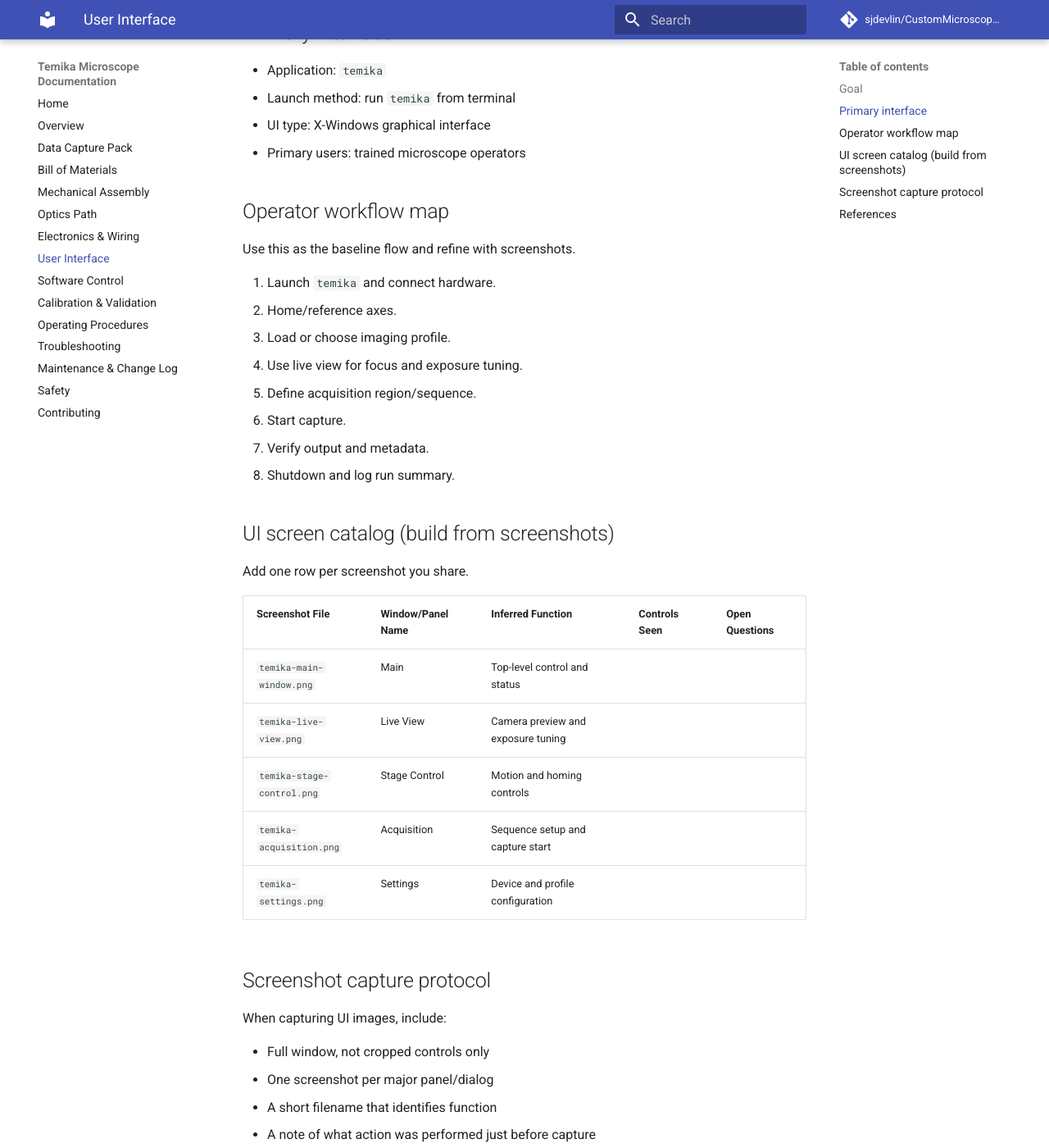
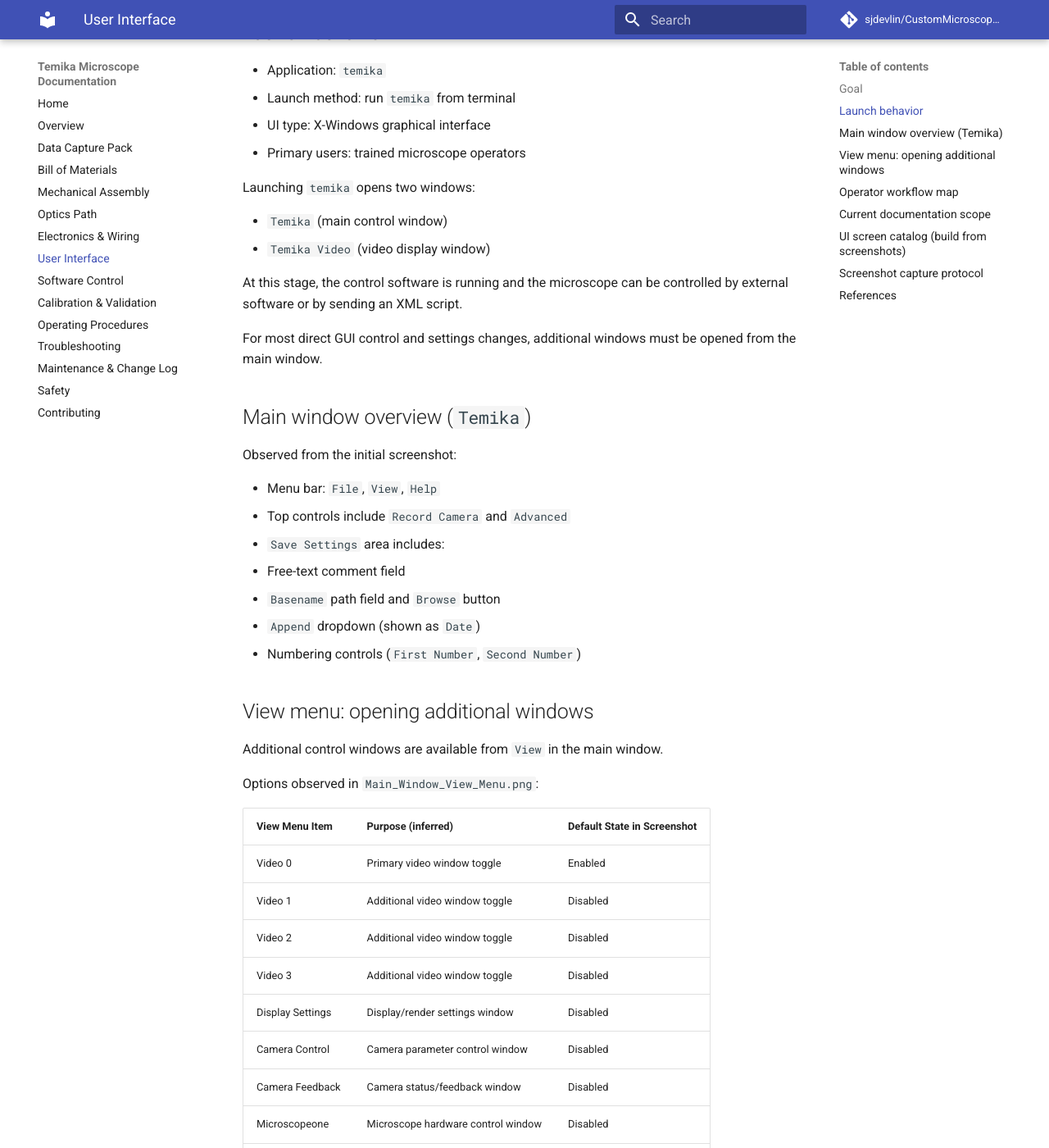
Before and after one commit to sjdevlin/CustomMicroscopeDocs, an MkDocs documentation site: the page built from docs/user-interface.md, in a window 1280 px wide and 1400 px high, scrolled down 274 px. Shown: the whole window at 82% size. Built offline with MkDocs 1.6.1 and Material for MkDocs 9.7.7, drawn with Linux system fonts in a browser that asks for light colours; comment, search, counter and statistics services are not loaded; some of the changed text lies outside the part shown.

Commit message:
Document Temika UI launch and View menu introduction

```diff
--- a/docs/user-interface.md
+++ b/docs/user-interface.md
@@ -4,16 +4,53 @@
 
 Document how operators use the `temika` graphical interface for daily operation.
 
-## Primary interface
+## Launch behavior
 
 - Application: `temika`
 - Launch method: run `temika` from terminal
 - UI type: X-Windows graphical interface
 - Primary users: trained microscope operators
 
+Launching `temika` opens two windows:
+
+- `Temika` (main control window)
+- `Temika Video` (video display window)
+
+At this stage, the control software is running and the microscope can be controlled by external software or by sending an XML script.
+
+For most direct GUI control and settings changes, additional windows must be opened from the main window.
+
+## Main window overview (`Temika`)
+
+Observed from the initial screenshot:
+
+- Menu bar: `File`, `View`, `Help`
+- Top controls include `Record Camera` and `Advanced`
+- `Save Settings` area includes:
+  - Free-text comment field
+  - `Basename` path field and `Browse` button
+  - `Append` dropdown (shown as `Date`)
+  - Numbering controls (`First Number`, `Second Number`)
+
+## View menu: opening additional windows
+
+Additional control windows are available from `View` in the main window.
+
+Options observed in `Main_Window_View_Menu.png`:
+
+| View Menu Item | Purpose (inferred) | Default State in Screenshot |
+|---|---|---|
+| Video 0 | Primary video window toggle | Enabled |
+| Video 1 | Additional video window toggle | Disabled |
+| Video 2 | Additional video window toggle | Disabled |
+| Video 3 | Additional video window toggle | Disabled |
+| Display Settings | Display/render settings window | Disabled |
+| Camera Control | Camera parameter control window | Disabled |
+| Camera Feedback | Camera status/feedback window | Disabled |
+| Microscopeone | Microscope hardware control window | Disabled |
+| Script | Script editor/execution window | Disabled |
+
 ## Operator workflow map
-
-Use this as the baseline flow and refine with screenshots.
 
 1. Launch `temika` and connect hardware.
 2. Home/reference axes.
@@ -24,14 +61,20 @@ Use this as the baseline flow and refine with screenshots.
 7. Verify output and metadata.
 8. Shutdown and log run summary.
 
+## Current documentation scope
+
+This introduction captures startup behavior and window navigation.
+
+Next section to build: `Microscopeone` window (controls, parameters, and operating sequence).
+
 ## UI screen catalog (build from screenshots)
 
 Add one row per screenshot you share.
 
 | Screenshot File | Window/Panel Name | Inferred Function | Controls Seen | Open Questions |
 |---|---|---|---|---|
-| `temika-main-window.png` | Main | Top-level control and status |  |  |
-| `temika-live-view.png` | Live View | Camera preview and exposure tuning |  |  |
+| `Main_Window.png` | Temika (Main) | Startup control and save naming setup | Menus, Record Camera, Save Settings, basename/append/numbering | Confirm exact behavior of numbering controls |
+| `Main_Window_View_Menu.png` | Temika View Menu | Window visibility toggles for UI modules | Video 0-3, Display Settings, Camera Control, Camera Feedback, Microscopeone, Script | Confirm whether checked state persists across relaunch |
 | `temika-stage-control.png` | Stage Control | Motion and homing controls |  |  |
 | `temika-acquisition.png` | Acquisition | Sequence setup and capture start |  |  |
 | `temika-settings.png` | Settings | Device and profile configuration |  |  |
```
